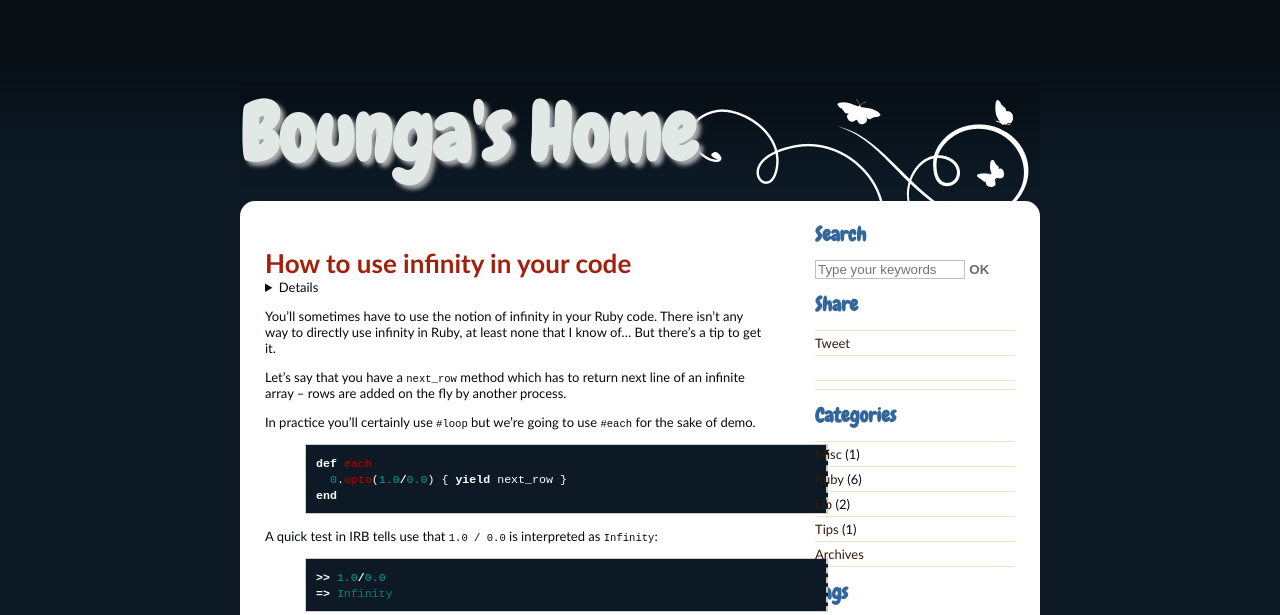
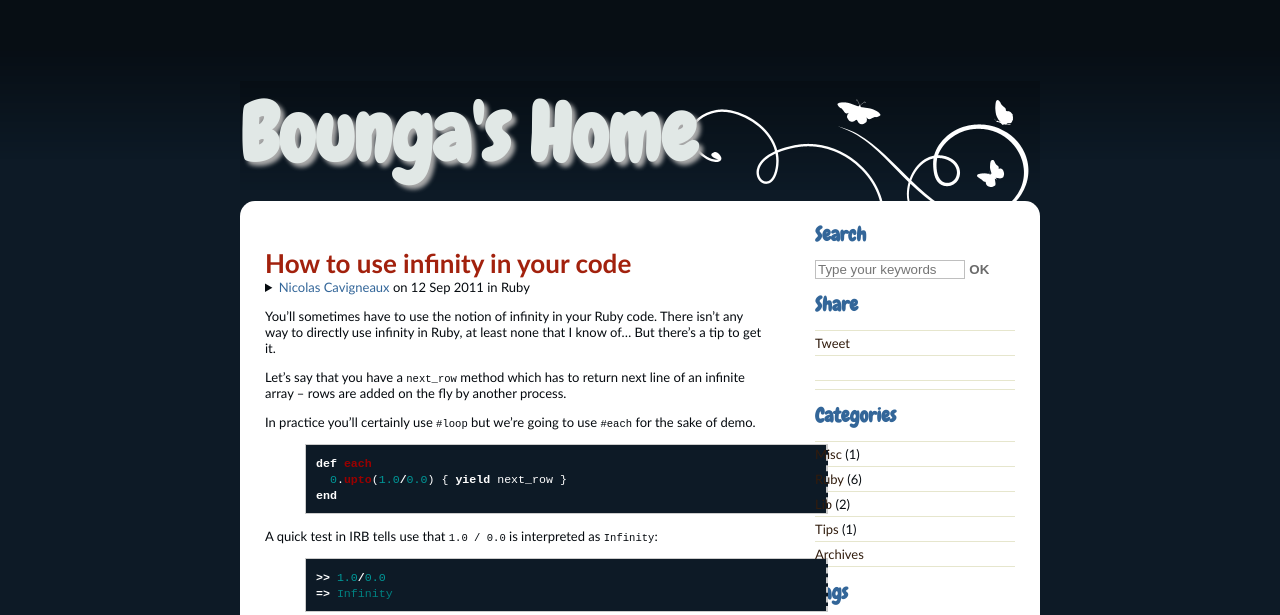
Before and after one commit to Bounga/bounga.org, a Jekyll site: the page built from _posts/2011-09-12-use-infinity.markdown, in a window 1280 px wide, cut to the strip 0-615 px from the top of the page. Built offline with Jekyll 4.4.1, drawn with Linux system fonts in a browser that asks for light colours; some web fonts are replaced; Markdown is read by kramdown in place of the engine named in the settings; comment, search, counter and statistics services are not loaded.

Commit message:
Fix usage of details HTML5 by adding summary.

```diff
--- a/_config.yml
+++ b/_config.yml
@@ -8,4 +8,4 @@ url: http://www.bounga.org
 name: Bounga's Home
 exclude: ['README', 'Rakefile', 'vendor', 'Gemfile', 'Gemfile.lock']
 destination: public
-markdown: kramdown
+markdown: maruku
--- a/_layouts/post.html
+++ b/_layouts/post.html
@@ -4,7 +4,9 @@ layout: default
 <article>
   <h2 class="post-title"><a href="{{ page.url }}">{{ page.title }}</a></h2>
   <details>
-    <a href="http://www.cavigneaux.net">Nicolas Cavigneaux</a> on {{ page.date | date_to_string }} in {{ page.categories | array_to_sentence_string | capitalize }}
+    <summary>
+      <a href="http://www.cavigneaux.net">Nicolas Cavigneaux</a> on <time datetime="{{ page.date | date_to_xmlschema }}">{{ page.date | date_to_string }}</time> in {{ page.categories | array_to_sentence_string | capitalize }}
+    </summary>
 
     {% if page.tags != empty %}
     <ul class="post-tags">
--- a/index.html
+++ b/index.html
@@ -7,7 +7,9 @@ title: Ruby Ninja
 <article>
   <h2 class="post-title"><a href="{{ post.url }}">{{ post.title }}</a></h2>
   <details>
-    <time datetime="{{ post.date | date_to_xmlschema }}">{{ post.date | date_to_string }}</time> in {{ post.categories | array_to_sentence_string | capitalize }}
+    <summary>
+      <time datetime="{{ post.date | date_to_xmlschema }}">{{ post.date | date_to_string }}</time> in {{ post.categories | array_to_sentence_string | capitalize }}
+    </summary>
 
     {% if post.tags != empty %}
     <ul class="post-tags">
```
